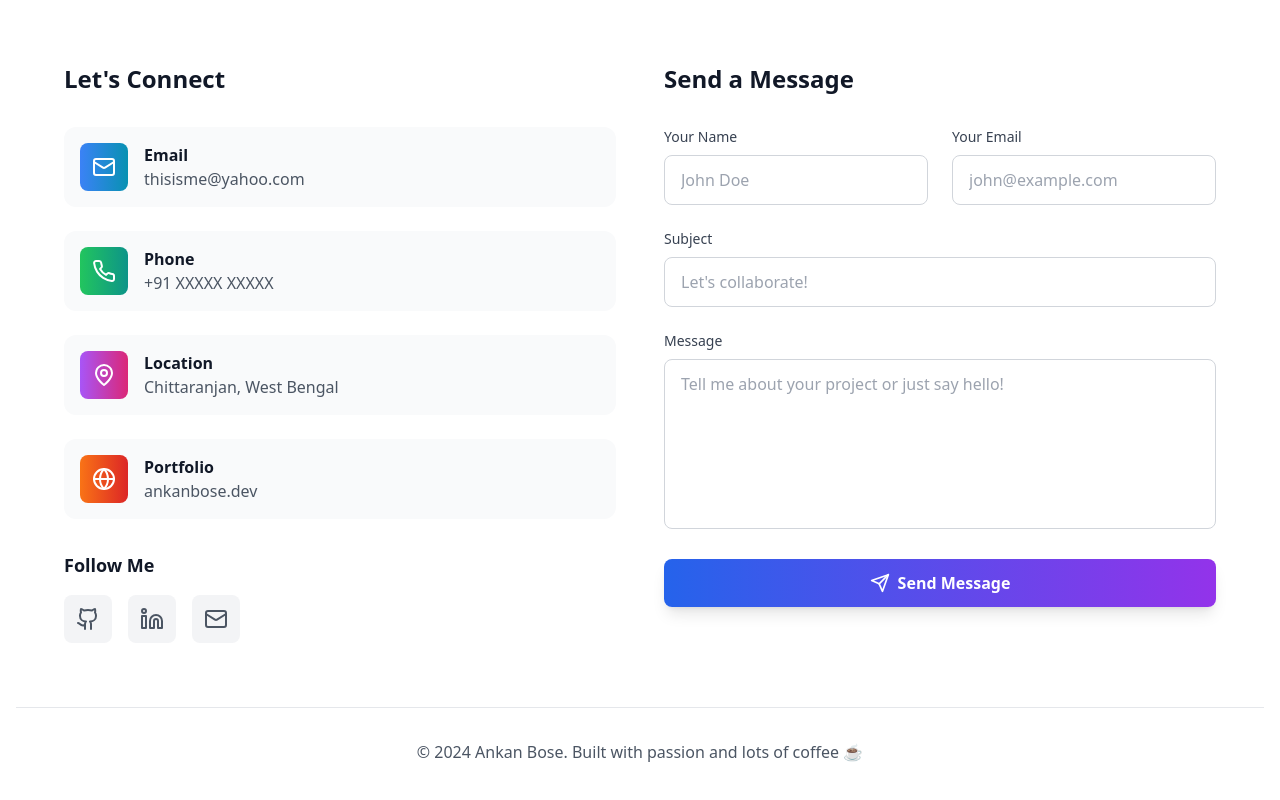
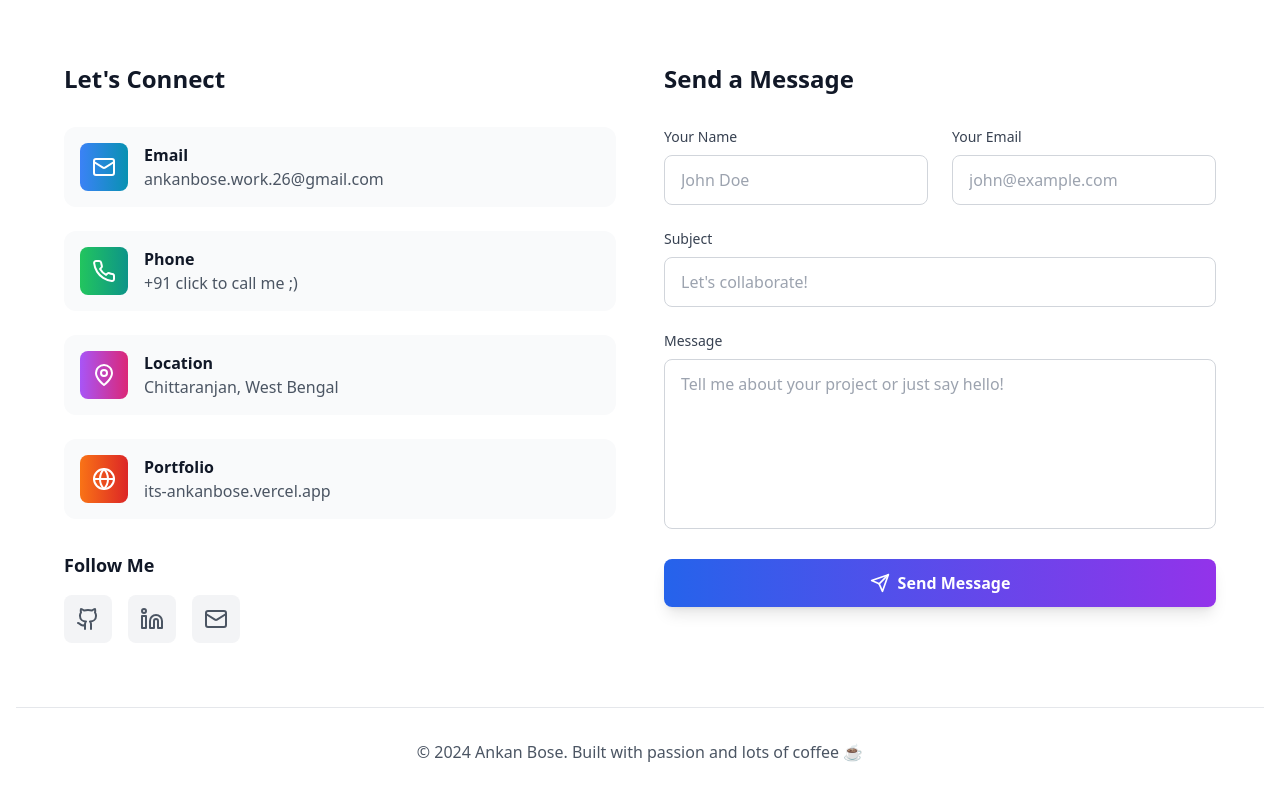
Before and after one commit to its-ankanbose/portfolio, a React (Vite) app: page / in a window 1280 px wide. Shown: the part 9284-10084 px from the top of the page. Built offline with nearby package versions, Linux system fonts and the light colour scheme.

Commit message:
contacts update2

```diff
--- a/src/components/Contact.tsx
+++ b/src/components/Contact.tsx
@@ -28,29 +28,29 @@ const Contact: React.FC = () => {
     {
       icon: <Mail className="w-6 h-6" />,
       title: 'Email',
-      value: 'thisisme@yahoo.com',
-      link: 'mailto:thisisme@yahoo.com',
+      value: 'ankanbose.work.26@gmail.com',
+      link: 'mailto:ankanbose.work.26@gmail.com',
       gradient: 'from-blue-500 to-cyan-600'
     },
     {
       icon: <Phone className="w-6 h-6" />,
       title: 'Phone',
-      value: '+91 XXXXX XXXXX',
-      link: 'tel:+91XXXXXXXXXX',
+      value: '+91 click to call me ;)',
+      link: 'tel:+917319277270',
       gradient: 'from-green-500 to-teal-600'
     },
     {
       icon: <MapPin className="w-6 h-6" />,
       title: 'Location',
       value: 'Chittaranjan, West Bengal',
-      link: '#',
+      link: 'https://maps.app.goo.gl/itXgsqQ8oU46Q6se8',
       gradient: 'from-purple-500 to-pink-600'
     },
     {
       icon: <Globe className="w-6 h-6" />,
       title: 'Portfolio',
-      value: 'ankanbose.dev',
-      link: '#',
+      value: 'its-ankanbose.vercel.app',
+      link: 'https://its-ankanbose.vercel.app',
       gradient: 'from-orange-500 to-red-600'
     }
   ];
@@ -59,19 +59,19 @@ const Contact: React.FC = () => {
     {
       name: 'GitHub',
       icon: <Github className="w-6 h-6" />,
-      url: '#',
+      url: 'https://github.com/its-ankanbose',
       color: 'hover:text-gray-900 dark:hover:text-white'
     },
     {
       name: 'LinkedIn',
       icon: <Linkedin className="w-6 h-6" />,
-      url: '#',
+      url: 'www.linkedin.com/in/its-bose',
       color: 'hover:text-blue-600'
     },
     {
       name: 'Email',
       icon: <Mail className="w-6 h-6" />,
-      url: 'mailto:thisisme@yahoo.com',
+      url: 'mailto:ankanbose.work.26@gmail.com',
       color: 'hover:text-red-600'
     }
   ];
--- a/src/components/Hero.tsx
+++ b/src/components/Hero.tsx
@@ -80,19 +80,19 @@ const Hero: React.FC = () => {
           {/* Social Links */}
           <div className="flex justify-center space-x-6 mb-12">
             <a
-              href="mailto:thisisme@yahoo.com"
+              href="mailto:ankanbose.work.26@gmail.com"
               className="p-3 bg-white dark:bg-gray-800 rounded-full shadow-lg hover:shadow-xl transform hover:scale-110 transition-all duration-300"
             >
               <Mail className="w-6 h-6 text-gray-600 dark:text-gray-300" />
             </a>
             <a
-              href="#"
+              href="https://github.com/its-ankanbose"
               className="p-3 bg-white dark:bg-gray-800 rounded-full shadow-lg hover:shadow-xl transform hover:scale-110 transition-all duration-300"
             >
               <Github className="w-6 h-6 text-gray-600 dark:text-gray-300" />
             </a>
             <a
-              href="#"
+              href="www.linkedin.com/in/its-bose"
               className="p-3 bg-white dark:bg-gray-800 rounded-full shadow-lg hover:shadow-xl transform hover:scale-110 transition-all duration-300"
             >
               <Linkedin className="w-6 h-6 text-gray-600 dark:text-gray-300" />
```
